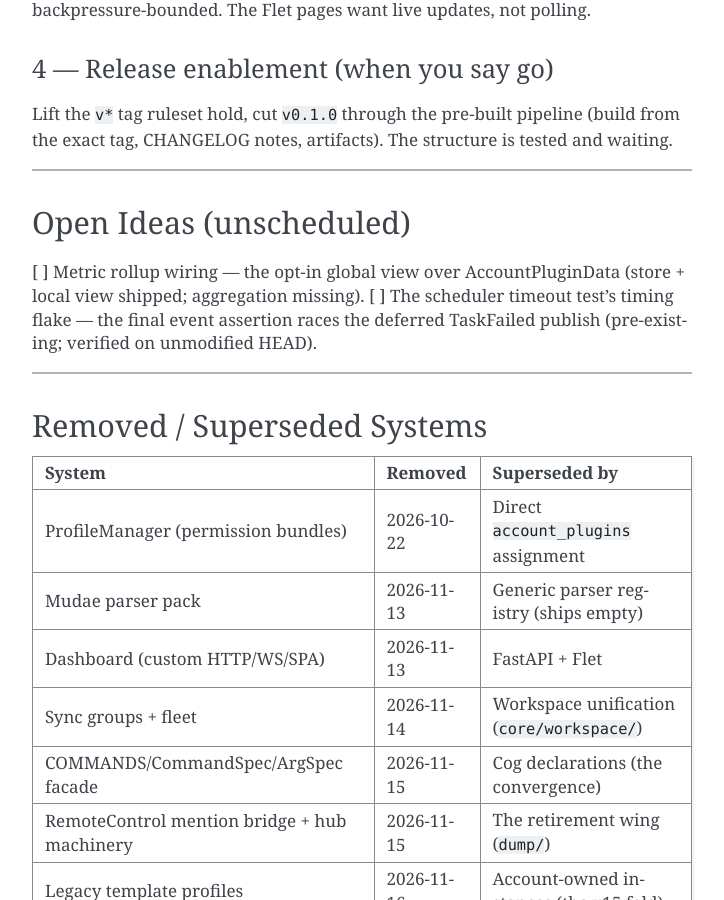
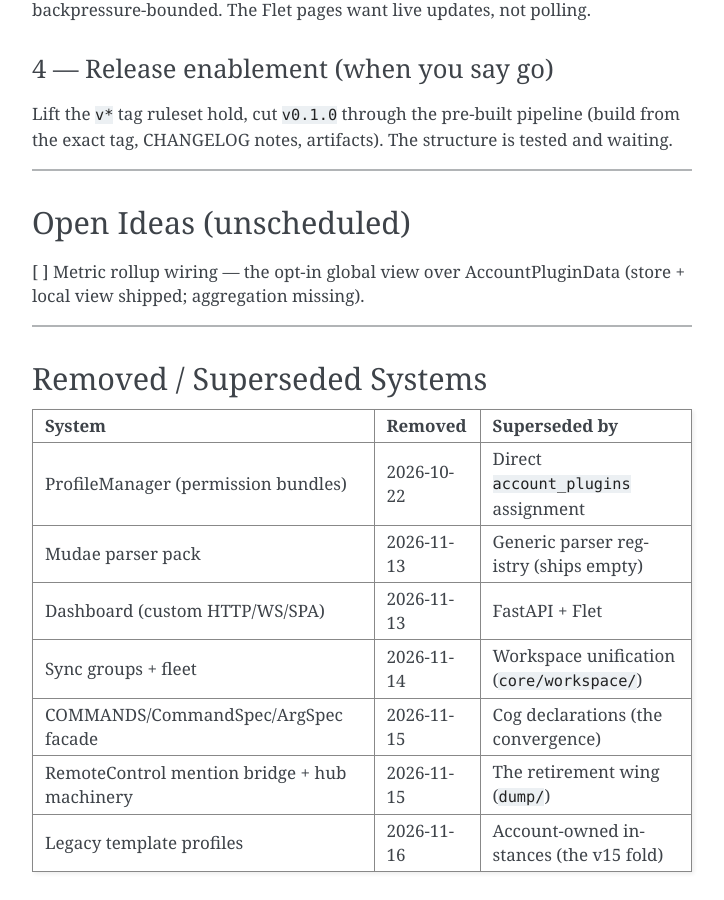
Before and after one commit to libosterelezent/LibzentSuite, a Sphinx documentation site: the page built from docs/roadmap.md, in a window 1280 px wide and 900 px high, scrolled down 1496 px. Shown: the whole window, without its empty margins (388-1112 px from the left). Built offline with Sphinx 7.4.7, drawn with Linux system fonts in a browser that asks for light colours; pages that are not in the unit, such as notebooks, are missing from menus; some of the changed text lies outside the part shown.

Commit message:
docs(roadmap): the flake entry retires (fixed in this series) and the architecture pointer follows the rst

```diff
--- a/docs/roadmap.md
+++ b/docs/roadmap.md
@@ -77,9 +77,6 @@ structure is tested and waiting.
 
 [ ] Metric rollup wiring — the opt-in global view over
     AccountPluginData (store + local view shipped; aggregation missing).
-[ ] The scheduler timeout test's timing flake — the final event
-    assertion races the deferred TaskFailed publish (pre-existing;
-    verified on unmodified HEAD).
 
 ---
 
```
Also changed, not shown: other parts of docs/roadmap.md (+1 -1 lines).
